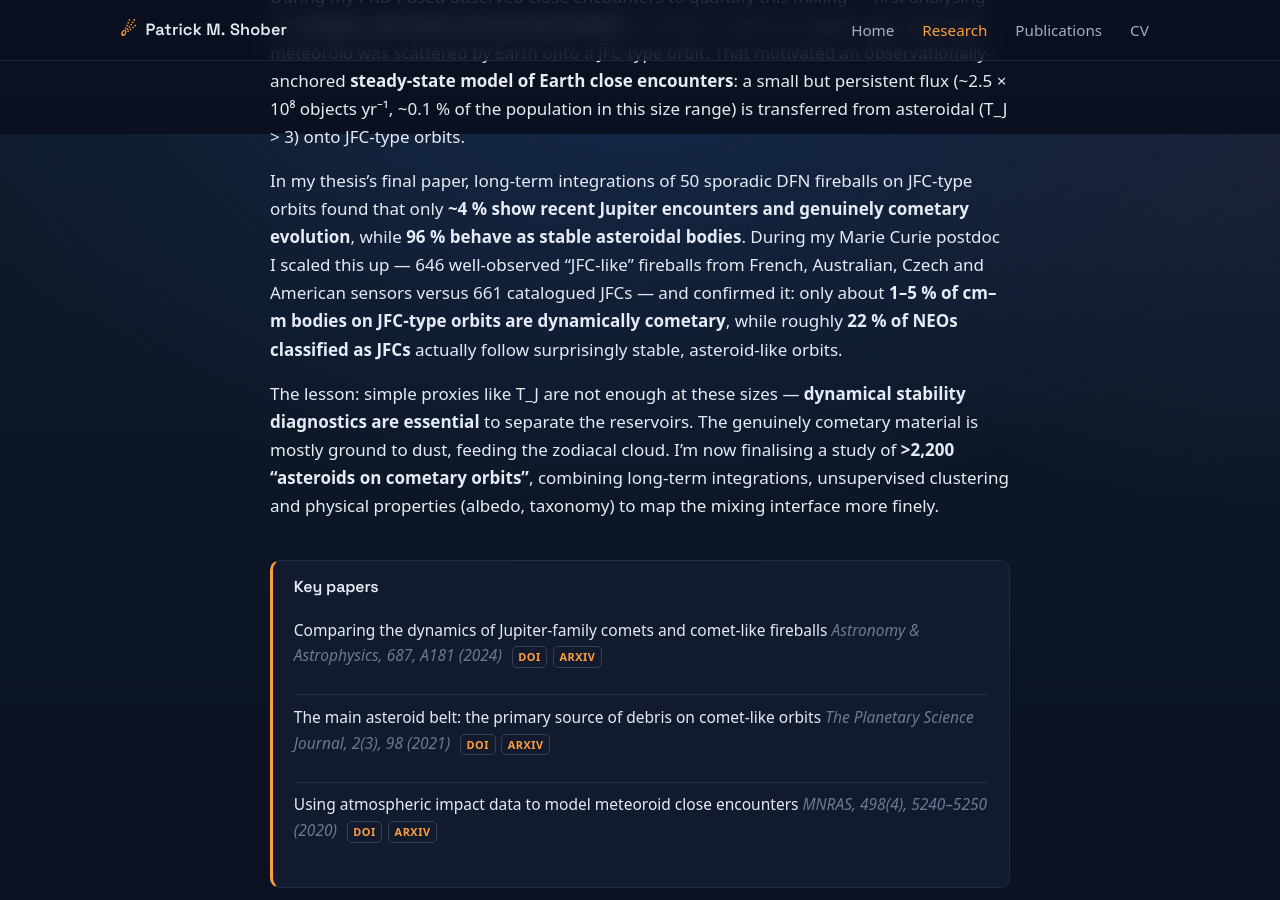
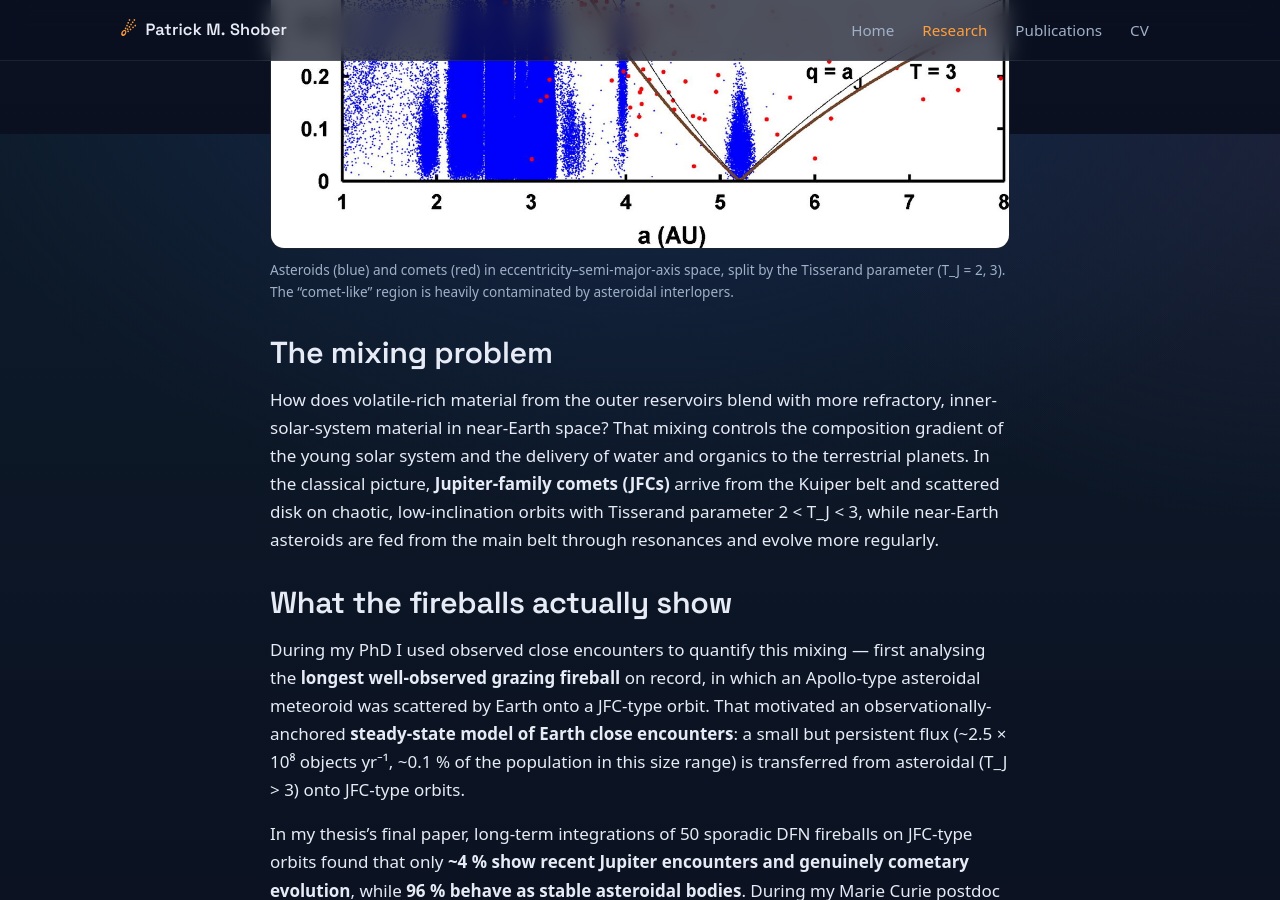
Before and after one commit to pshober/pshober.github.io, a Jekyll site: the page built from research/reservoir-mixing.md, in a window 1280 px wide and 900 px high, scrolled down 766 px. Built offline with Jekyll 4.4.1, drawn with Linux system fonts in a browser that asks for light colours.

Commit message:
Add curated deck figures across research, /detect and hub
- meteorite-recovery: global fireball-networks map (hero)
- reservoir-mixing: Tisserand asteroid/comet a-e scatter (hero)
- sensor-fusion: English atmospheric-entry / dark-flight diagram
- /detect: MetDetect GUI screenshot
- research hub: asteroid-to-meteorite fall-sequence banner
All figures are Patrick's own, English-labelled, web-optimized.

Co-Authored-By: Claude Opus 4.8 (1M context) <noreply@anthropic.com>

```diff
--- a/research/reservoir-mixing.md
+++ b/research/reservoir-mixing.md
@@ -4,6 +4,10 @@ title: "Cometary ↔ asteroidal reservoir mixing"
 permalink: /research/reservoir-mixing/
 eyebrow: "Small-body dynamics"
 lede: "Most “comet-like” fireballs aren't comets at all. Long-term integrations show the near-Earth “Jupiter-family” population is dominated by asteroidal interlopers."
+hero_image: /assets/img/research/tisserand-ae.jpg
+hero_alt: "Eccentricity versus semi-major axis, with asteroids and comets separated by Tisserand parameter lines"
+hero_caption: "Asteroids (blue) and comets (red) in eccentricity–semi-major-axis space, split by the Tisserand parameter (T_J = 2, 3). The “comet-like” region is heavily contaminated by asteroidal interlopers."
+hero_full: true
 description: "How volatile-rich cometary material mixes with refractory asteroidal material in near-Earth space, and why simple Tisserand proxies overcount comets. Shober et al."
 papers:
   - title: "Comparing the dynamics of Jupiter-family comets and comet-like fireballs"
```
Also changed, not shown: detect.md (+5 -0 lines), research.md (+5 -0 lines), research/meteorite-recovery.md (+4 -0 lines), research/sensor-fusion.md (+5 -0 lines), assets/img/research/dark-flight.png (added), assets/img/research/fall-sequence.jpg (added), assets/img/research/metdetect-gui.png (added), assets/img/research/recovery-networks.png (added), assets/img/research/tisserand-ae.jpg (added).
